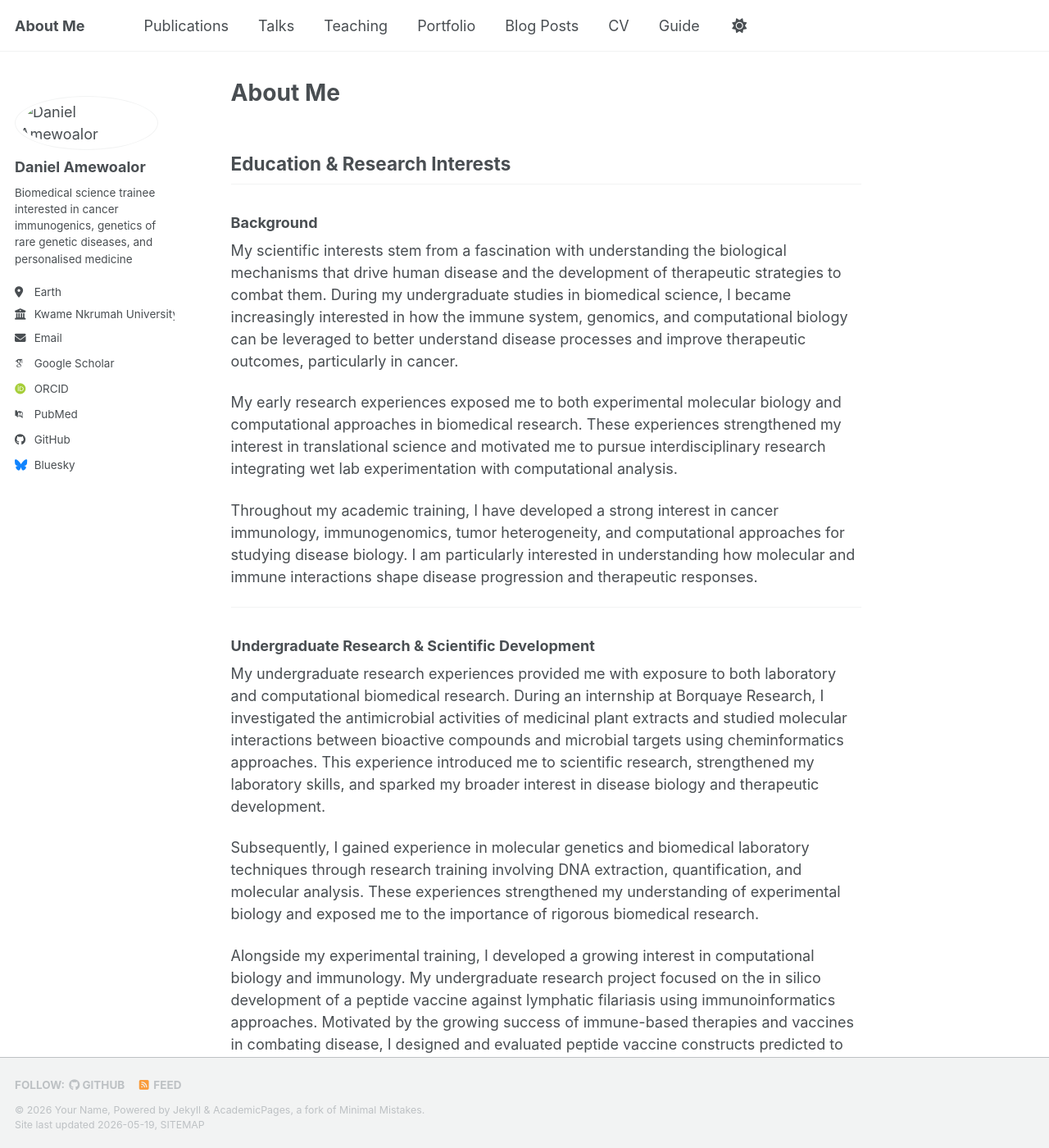
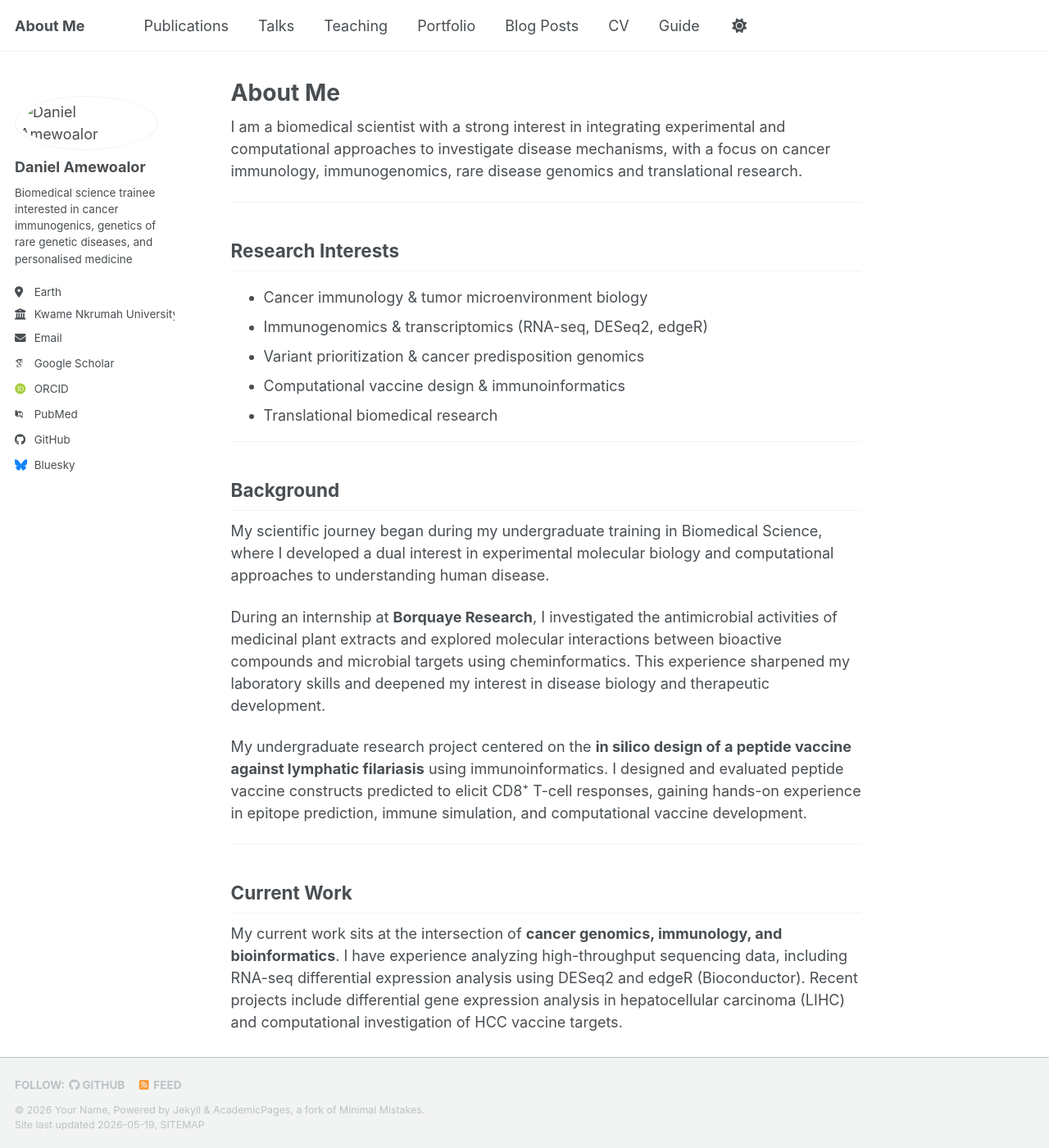
Before and after one commit to AmewoalorDaniel/amewoalordaniel.github.io, a Jekyll site: the page built from _pages/about.md, in a window 1280 px wide and 1400 px high. Shown: the whole window at 82% size. Built offline with Jekyll 4.4.1, drawn with Linux system fonts in a browser that asks for light colours; some web fonts are replaced; a script bundle is joined from its source files by our own code; library files that are not in the unit come from our copies; some of the changed text lies outside the part shown.

Commit message:
Update about.md

```diff
--- a/_pages/about.md
+++ b/_pages/about.md
@@ -4,36 +4,42 @@ permalink: /about/
 author_profile: true
 ---
 
-## Education & Research Interests
-
-### Background
-
-My scientific interests stem from a fascination with understanding the biological mechanisms that drive human disease and the development of therapeutic strategies to combat them. During my undergraduate studies in biomedical science, I became increasingly interested in how the immune system, genomics, and computational biology can be leveraged to better understand disease processes and improve therapeutic outcomes, particularly in cancer.
-
-My early research experiences exposed me to both experimental molecular biology and computational approaches in biomedical research. These experiences strengthened my interest in translational science and motivated me to pursue interdisciplinary research integrating wet lab experimentation with computational analysis.
-
-Throughout my academic training, I have developed a strong interest in cancer immunology, immunogenomics, tumor heterogeneity, and computational approaches for studying disease biology. I am particularly interested in understanding how molecular and immune interactions shape disease progression and therapeutic responses.
+I am a biomedical scientist with a strong interest in integrating experimental and computational approaches to investigate disease mechanisms, with a focus on cancer immunology, immunogenomics, rare disease genomics and translational research.
 
 ---
 
-### Undergraduate Research & Scientific Development
+## Research Interests
 
-My undergraduate research experiences provided me with exposure to both laboratory and computational biomedical research. During an internship at Borquaye Research, I investigated the antimicrobial activities of medicinal plant extracts and studied molecular interactions between bioactive compounds and microbial targets using cheminformatics approaches. This experience introduced me to scientific research, strengthened my laboratory skills, and sparked my broader interest in disease biology and therapeutic development.
-
-Subsequently, I gained experience in molecular genetics and biomedical laboratory techniques through research training involving DNA extraction, quantification, and molecular analysis. These experiences strengthened my understanding of experimental biology and exposed me to the importance of rigorous biomedical research.
-
-Alongside my experimental training, I developed a growing interest in computational biology and immunology. My undergraduate research project focused on the in silico development of a peptide vaccine against lymphatic filariasis using immunoinformatics approaches. Motivated by the growing success of immune-based therapies and vaccines in combating disease, I designed and evaluated peptide vaccine constructs predicted to induce antigenic and immunogenic CD8+ T-cell responses. Through this work, I gained experience in computational vaccine design, epitope prediction, immune simulation, and bioinformatics-driven therapeutic development.
-
-My research interests further expanded into cancer biology following participation in oncology-focused educational activities and independent exploration of cancer immunology and immunotherapy. I became fascinated by how immune responses, tumor heterogeneity, and genomic alterations influence cancer progression and therapeutic outcomes. This growing interest motivated me to pursue additional training in genomics, transcriptomics, and computational biology.
+- Cancer immunology & tumor microenvironment biology
+- Immunogenomics & transcriptomics (RNA-seq, DESeq2, edgeR)
+- Variant prioritization & cancer predisposition genomics
+- Computational vaccine design & immunoinformatics
+- Translational biomedical research
 
 ---
 
-### Current Research Interests
+## Background
 
-My current interests lie at the intersection of cancer immunology, genomics, computational biology, and translational biomedical research. I am particularly interested in integrating experimental and computational approaches to investigate tumor-immune interactions, molecular drivers of disease, and mechanisms underlying therapeutic responses.
+My scientific journey began during my undergraduate training in Biomedical Science, where I developed a dual interest in experimental molecular biology and computational approaches to understanding human disease.
 
-I have experience analyzing high-throughput sequencing data, including RNA-seq differential gene expression analysis using Bioconductor packages such as DESeq2 and edgeR. I am also interested in cancer predisposition genomics, variant prioritization, tumor microenvironment biology, and immunogenomics.
+During an internship at **Borquaye Research**, I investigated the antimicrobial activities of medicinal plant extracts and explored molecular interactions between bioactive compounds and microbial targets using cheminformatics. This experience sharpened my laboratory skills and deepened my interest in disease biology and therapeutic development.
 
-In parallel with computational approaches, I remain deeply interested in experimental biomedical research and hope to continue developing expertise in molecular and cellular immunology techniques alongside computational genomics and bioinformatics.
+My undergraduate research project centered on the **in silico design of a peptide vaccine against lymphatic filariasis** using immunoinformatics. I designed and evaluated peptide vaccine constructs predicted to elicit CD8⁺ T-cell responses, gaining hands-on experience in epitope prediction, immune simulation, and computational vaccine development.
 
-Ultimately, my long-term goal is to contribute to translational cancer research by integrating wet lab experimentation and computational analysis to better understand disease biology and support the development of improved therapeutic strategies.
+---
+
+## Current Work
+
+My current work sits at the intersection of **cancer genomics, immunology, and bioinformatics**. I have experience analyzing high-throughput sequencing data, including RNA-seq differential expression analysis using DESeq2 and edgeR (Bioconductor). Recent projects include differential gene expression analysis in hepatocellular carcinoma (LIHC) and computational investigation of HCC vaccine targets.
+
+I am interested in understanding how tumor-immune interactions, molecular heterogeneity, and genomic alterations shape cancer progression and therapeutic outcomes — and in translating these insights toward improved therapeutic strategies.
+
+---
+
+## Long-Term Goals
+
+I aim to contribute to translational cancer research by combining rigorous wet lab experimentation with computational genomics and bioinformatics — bridging the gap between molecular biology and data-driven discovery to better understand disease and support therapeutic development.
+
+---
+
+*Feel free to [download my CV](/files/Daniel_Amewoalor_CV.pdf) or reach out via the contact links on the left.*
```
